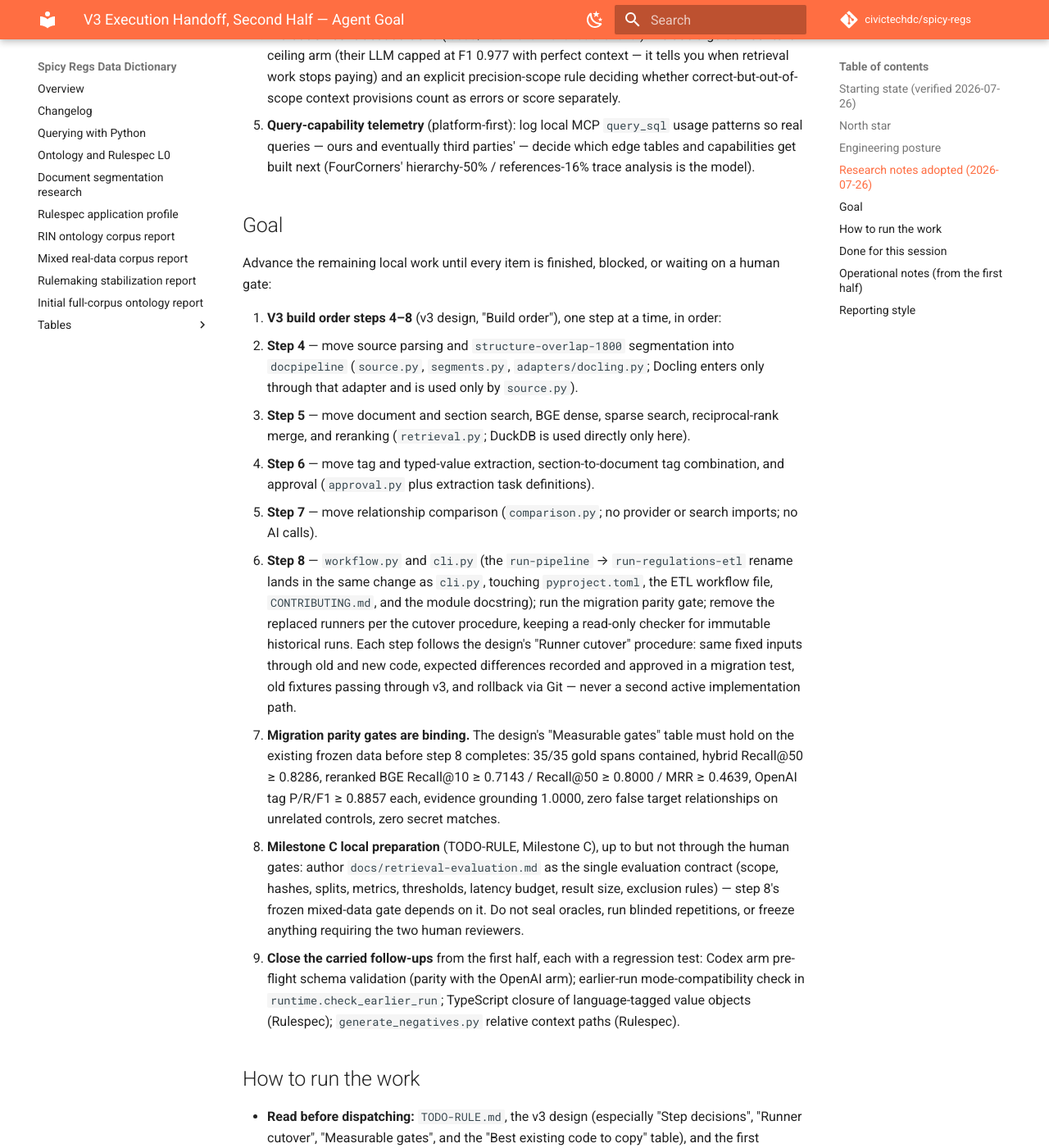
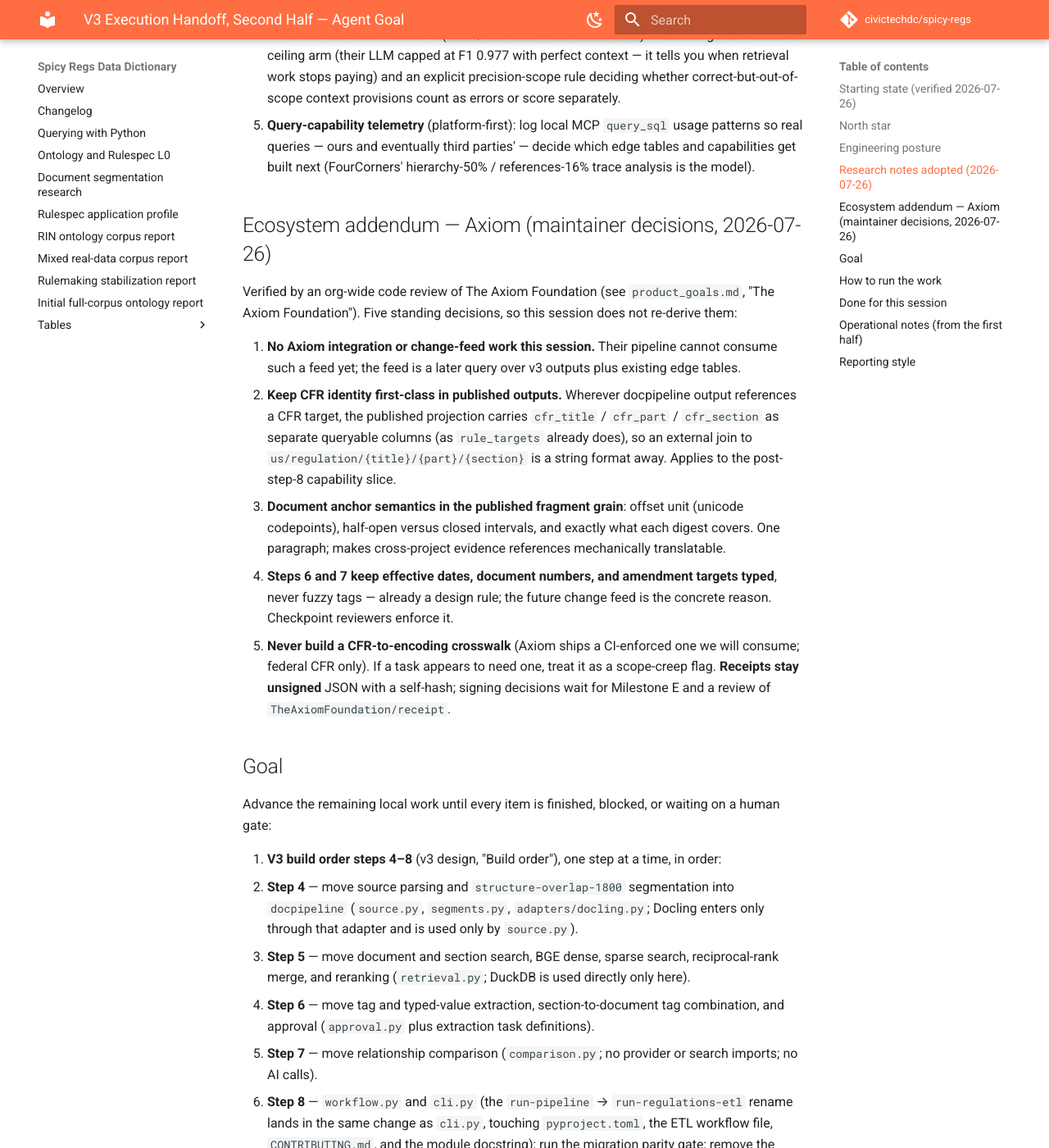
Before and after one commit to civictechdc/spicy-regs, an MkDocs documentation site: the page built from docs/superpowers/specs/2026-07-26-v3-second-half-handoff-agent-goal.md, in a window 1280 px wide and 1400 px high, scrolled down 3262 px. Shown: the whole window at 82% size. Built offline with MkDocs 1.6.1 and Material for MkDocs 9.7.7, drawn with Linux system fonts in a browser that asks for light colours; comment, search, counter and statistics services are not loaded.

Commit message:
docs: add the Axiom ecosystem addendum to the second-half handoff
Five standing maintainer decisions so the session does not re-derive
them: no integration or change-feed work now; CFR identity stays
first-class in published outputs; fragment anchor semantics get
documented; steps 6-7 keep dates, document numbers, and amendment
targets typed (the future feed is the reason); never build a
CFR-to-encoding crosswalk, and receipts stay unsigned pending
Milestone E.

Co-Authored-By: Claude Fable 5 <noreply@anthropic.com>
Claude-Session: https://claude.ai/code/session_01N6oHZVcNaoBtbqkHBNN2V4

```diff
--- a/docs/superpowers/specs/2026-07-26-v3-second-half-handoff-agent-goal.md
+++ b/docs/superpowers/specs/2026-07-26-v3-second-half-handoff-agent-goal.md
@@ -151,6 +151,35 @@ adopted practices:
    built next (FourCorners' hierarchy-50% / references-16% trace
    analysis is the model).
 
+## Ecosystem addendum — Axiom (maintainer decisions, 2026-07-26)
+
+Verified by an org-wide code review of The Axiom Foundation
+(see `product_goals.md`, "The Axiom Foundation"). Five standing
+decisions, so this session does not re-derive them:
+
+1. **No Axiom integration or change-feed work this session.** Their
+   pipeline cannot consume such a feed yet; the feed is a later query
+   over v3 outputs plus existing edge tables.
+2. **Keep CFR identity first-class in published outputs.** Wherever
+   docpipeline output references a CFR target, the published projection
+   carries `cfr_title` / `cfr_part` / `cfr_section` as separate
+   queryable columns (as `rule_targets` already does), so an external
+   join to `us/regulation/{title}/{part}/{section}` is a string format
+   away. Applies to the post-step-8 capability slice.
+3. **Document anchor semantics in the published fragment grain**:
+   offset unit (unicode codepoints), half-open versus closed intervals,
+   and exactly what each digest covers. One paragraph; makes
+   cross-project evidence references mechanically translatable.
+4. **Steps 6 and 7 keep effective dates, document numbers, and
+   amendment targets typed**, never fuzzy tags — already a design rule;
+   the future change feed is the concrete reason. Checkpoint reviewers
+   enforce it.
+5. **Never build a CFR-to-encoding crosswalk** (Axiom ships a
+   CI-enforced one we will consume; federal CFR only). If a task
+   appears to need one, treat it as a scope-creep flag. **Receipts stay
+   unsigned** JSON with a self-hash; signing decisions wait for
+   Milestone E and a review of `TheAxiomFoundation/receipt`.
+
 ## Goal
 
 Advance the remaining local work until every item is finished, blocked,
```
